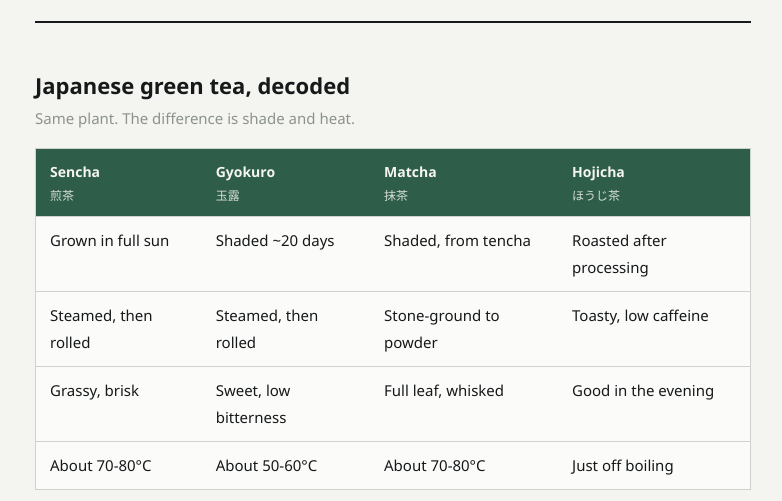
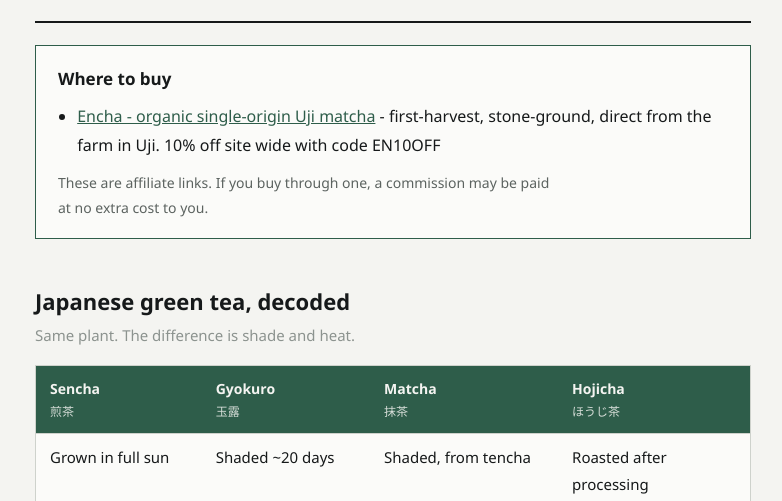
Before and after one commit to domalife/japankitchennotes, a plain HTML site: page tea/index.html in a window 1280 px wide. Shown: the part 232-733 px from the top of the page, without its empty margins (247-1029 px from the left). Drawn offline with Linux system fonts and the light colour scheme.

Commit message:
Add Encha affiliate link to the tea pages
Co-Authored-By: Claude Opus 5 (1M context) <noreply@anthropic.com>

```diff
--- a/tea/index.html
+++ b/tea/index.html
@@ -51,7 +51,7 @@ nav{margin:0 0 4px;font-size:14px}
 <h1>Japanese tea, explained</h1>
 <p class="lead">Japanese tea is sold abroad with its original vocabulary intact - gyokuro, kabusecha, fukamushi. The words describe real differences in how the leaf was grown and processed. Here is what each one means.</p>
 </header>
-
+<div class="buy"><h3>Where to buy</h3><ul><li><a href="https://elevatebrandsopcollc.sjv.io/c/7692800/2847136/28635" rel="nofollow sponsored noopener">Encha - organic single-origin Uji matcha</a> - first-harvest, stone-ground, direct from the farm in Uji. 10% off site wide with code EN10OFF</li></ul><p style='margin:10px 0 0;font-size:14px'>These are affiliate links. If you buy through one, a commission may be paid at no extra cost to you.</p></div>
 <h2 id="tea-types">Japanese green tea, decoded</h2>
 <p class="sub">Same plant. The difference is shade and heat.</p>
 <div class="tw"><table><thead><tr><th>Sencha<span class="ja">煎茶</span></th><th>Gyokuro<span class="ja">玉露</span></th><th>Matcha<span class="ja">抹茶</span></th><th>Hojicha<span class="ja">ほうじ茶</span></th></tr></thead><tbody><tr><td>Grown in full sun</td><td>Shaded ~20 days</td><td>Shaded, from tencha</td><td>Roasted after processing</td></tr><tr><td>Steamed, then rolled</td><td>Steamed, then rolled</td><td>Stone-ground to powder</td><td>Toasty, low caffeine</td></tr><tr><td>Grassy, brisk</td><td>Sweet, low bitterness</td><td>Full leaf, whisked</td><td>Good in the evening</td></tr><tr><td>About 70-80°C</td><td>About 50-60°C</td><td>About 70-80°C</td><td>Just off boiling</td></tr></tbody></table></div>
```
Also changed, not shown: tea/matcha-grade.html (+1 -1 lines), tea/tea-caffeine.html (+1 -1 lines), tea/tea-cultivars.html (+1 -1 lines), tea/tea-first-buy.html (+1 -1 lines), tea/tea-ratio.html (+1 -1 lines), tea/tea-regions.html (+1 -1 lines), tea/tea-roasted.html (+1 -1 lines), tea/tea-shading.html (+1 -1 lines), tea/tea-steaming.html (+1 -1 lines), tea/tea-storage.html (+1 -1 lines), tea/tea-types.html (+1 -1 lines), tea/tea-water-temp.html (+1 -1 lines).
